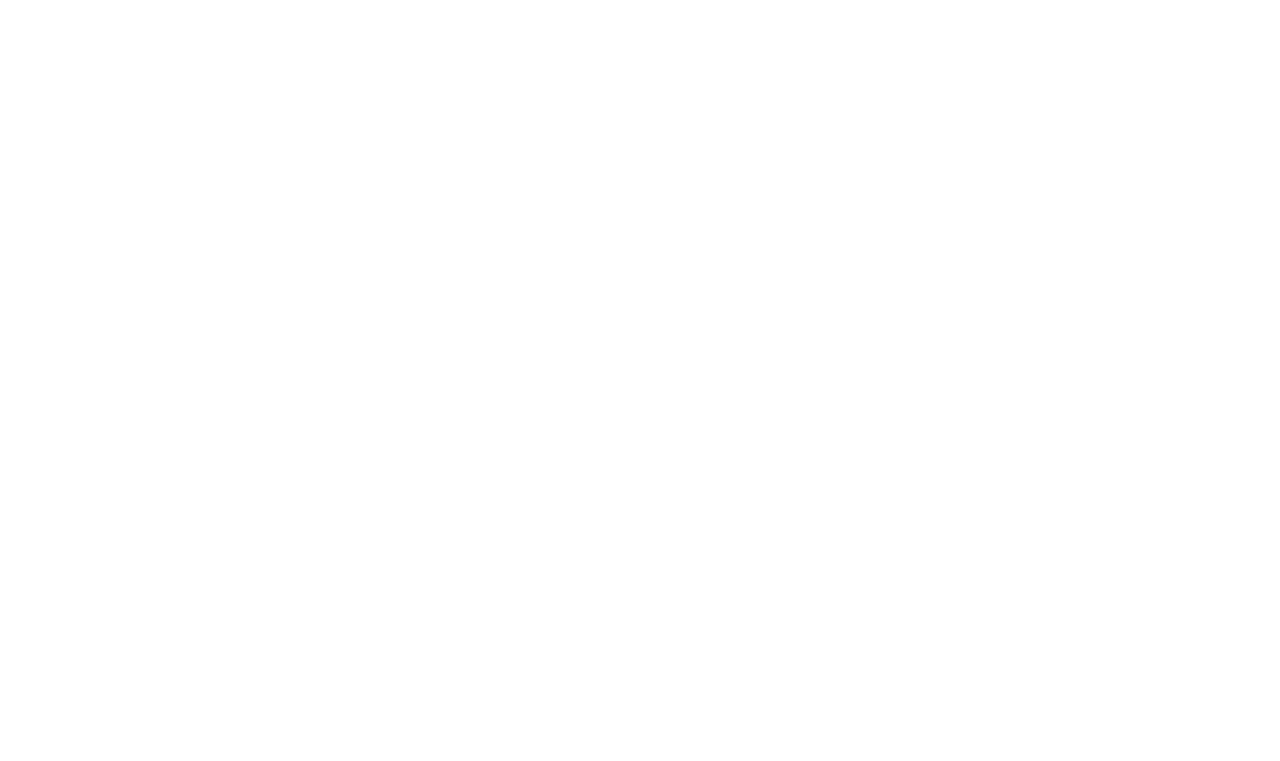
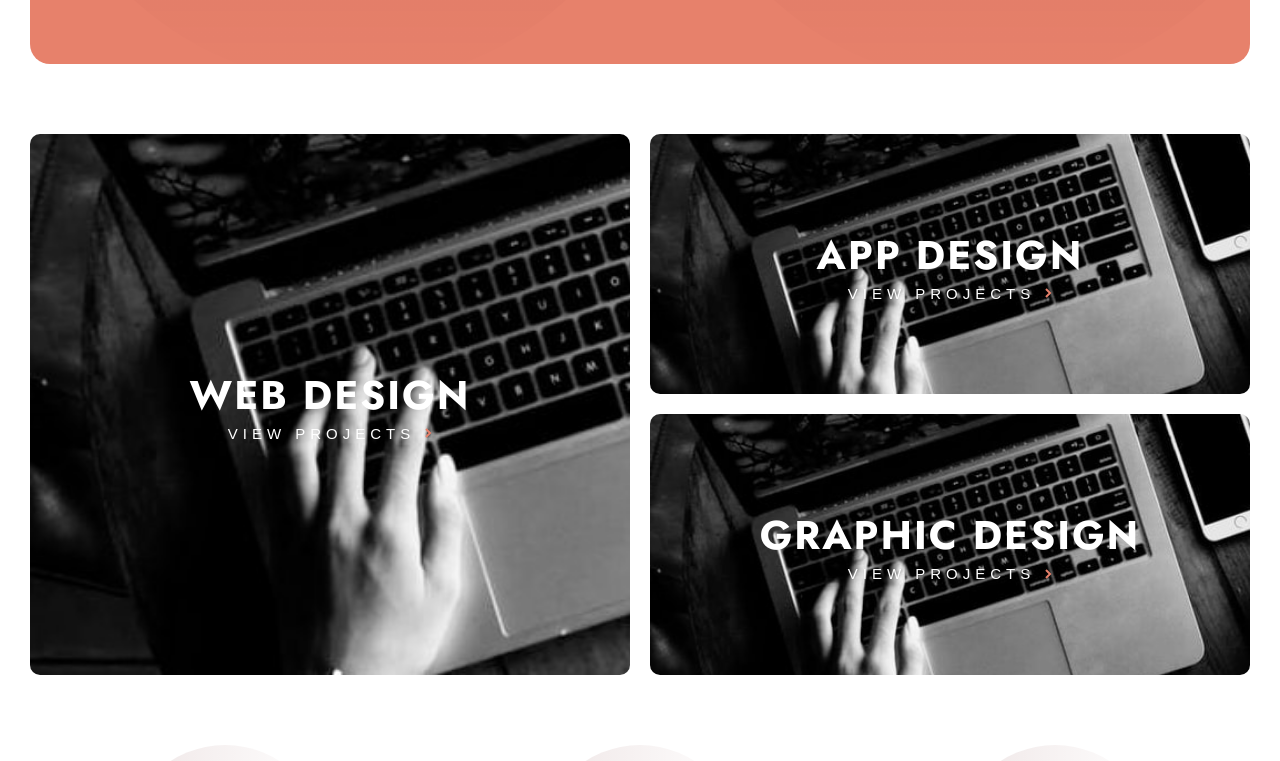
Before and after one commit to curlos/designo-agency-website, a Next.js app: page / in a window 1280 px wide. Shown: the part 680-1441 px from the top of the page. Before the commit the page ends 800 px from the top, so only its background shows below. Built offline with nearby package versions, Linux system fonts and the light colour scheme.

Commit message:
Showcase design types and adjectives on home page

```diff
--- /dev/null
+++ b/components/DesignTypes.js
@@ -0,0 +1,32 @@
+import React from 'react'
+import styled from 'styled-components'
+import DesignType from './DesignType'
+
+const Container = styled.div`
+  display: grid;
+  grid-template-columns: 1fr 1fr;
+  grid-gap: 20px;
+  height: 541px;
+  margin: 70px auto;
+`
+
+const Right = styled.div`
+  display: grid;
+  grid-template-rows: 1fr 1fr;
+  grid-gap: 20px;
+`
+
+const DesignTypes = () => {
+  return (
+    <Container>
+      <DesignType type="WEB DESIGN" />
+
+      <Right>
+        <DesignType type="APP DESIGN" />
+        <DesignType type="GRAPHIC DESIGN" />
+      </Right>
+    </Container>
+  )
+}
+
+export default DesignTypes
--- a/pages/index.js
+++ b/pages/index.js
@@ -2,6 +2,9 @@ import Head from 'next/head'
 import Image from 'next/image'
 import styled from 'styled-components'
 import Navbar from '../components/Navbar'
+import DesignTypes from '../components/DesignTypes'
+import HomeTopInfo from '../components/HomeTopInfo'
+import Adjectives from '../components/Adjectives'
 
 const Container = styled.main`
   min-height: 100vh;
@@ -19,6 +22,9 @@ export default function Home() {
 
       <Container>
         <Navbar />
+        <HomeTopInfo />
+        <DesignTypes />
+        <Adjectives />
       </Container>
     </div>
   )
--- a/styles/globals.css
+++ b/styles/globals.css
@@ -1,4 +1,4 @@
-@import url('https://fonts.googleapis.com/css2?family=Jost:wght@400;500&family=Spartan:wght@500;700&display=swap');
+@import url('https://fonts.googleapis.com/css2?family=Jost:wght@400;500;700&display=swap');
 
 html,
 body {
```
